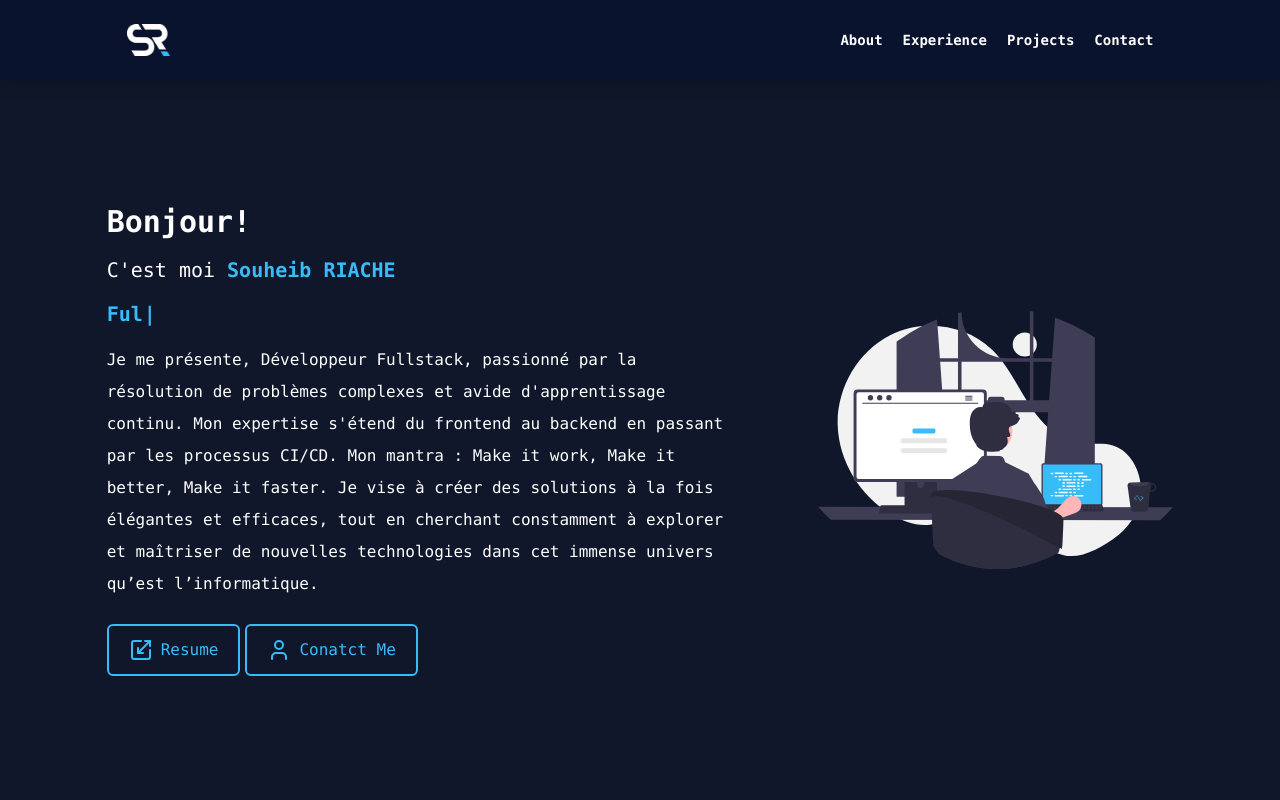
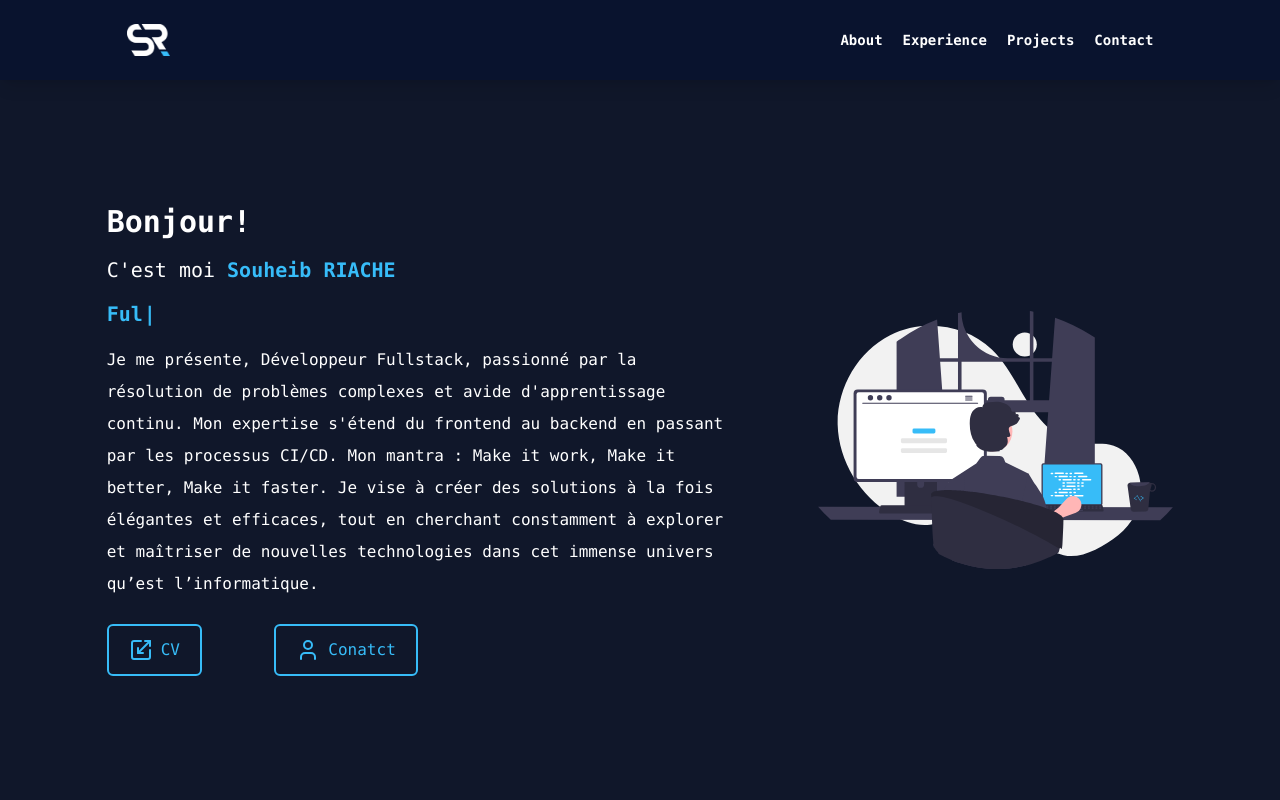
Before and after one commit to souheibriache/portfolio-souheib, a React (Vite) app: page / in a window 1280 px wide. Shown: the top 800 px of the page. Built offline with nearby package versions, Linux system fonts and the light colour scheme.

Commit message:
minor changes

```diff
--- a/src/components/sections/Home.tsx
+++ b/src/components/sections/Home.tsx
@@ -38,10 +38,10 @@ const Home = ({}: Props) => {
 
             <div className="flex items-center xl:w-1/2 lg:w-4/6 sm:w-11/12 w-3/4 max-[555px]:w-10/12 max-[495px]:w-11/12 max-[445px]:w-full justify-between pt-6">
               <a href={resume} target="_blank" rel="noreferrer">
-                <ButtonWithImage icon={<Scaling />} label="Resume" />
+                <ButtonWithImage icon={<Scaling />} label="CV" />
               </a>
               <a href="#contact">
-                <ButtonWithImage icon={<User />} label="Conatct Me" />
+                <ButtonWithImage icon={<User />} label="Conatct" />
               </a>
             </div>
           </div>
```
